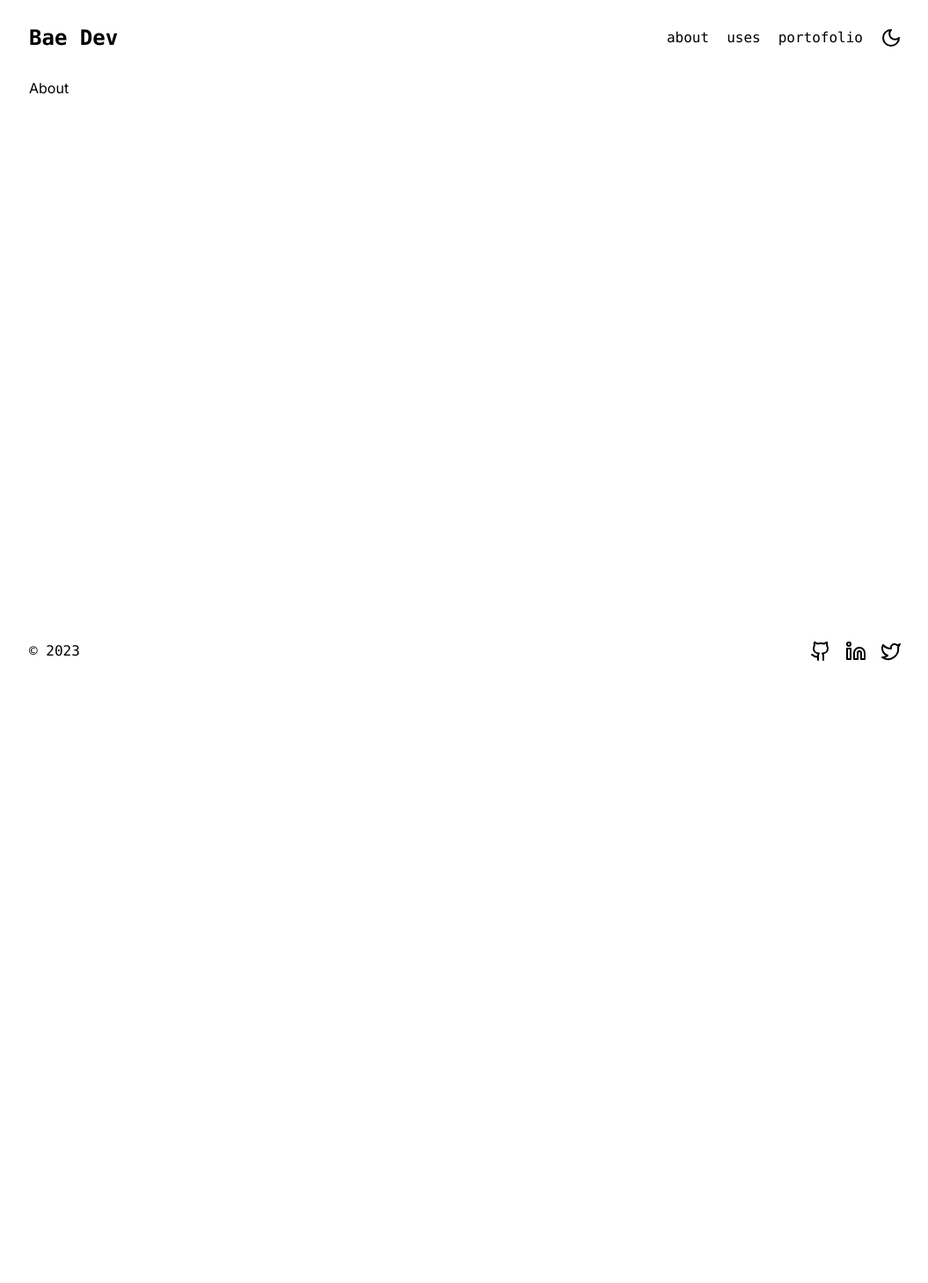
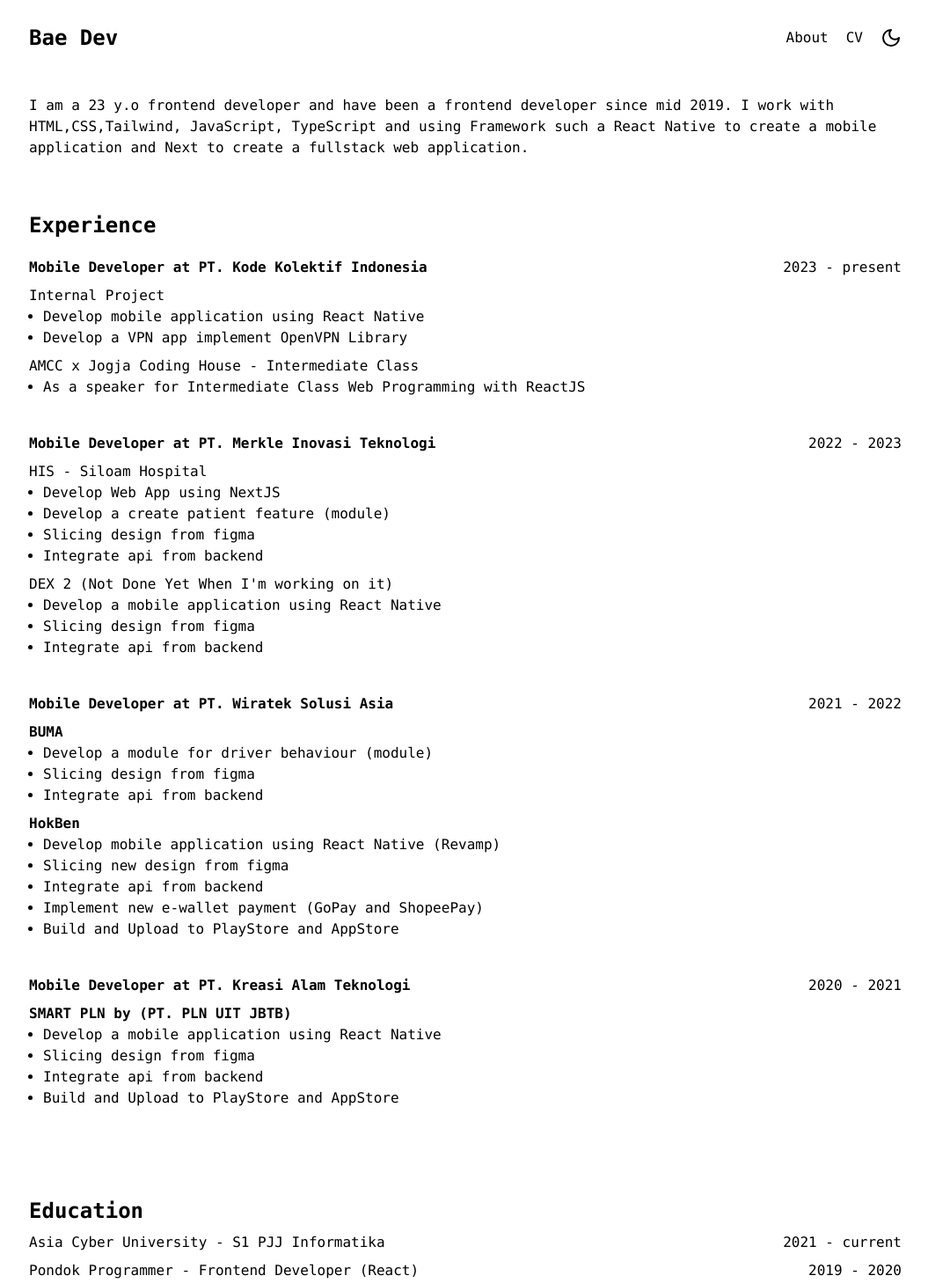
Before and after one commit to albae69/albae69.github.io, a Next.js app: page /about in a window 1280 px wide. Shown: the part 92-1550 px from the top of the page at 88% size, without its empty margins (111-1166 px from the left). Before the commit the page ends 876 px from the top, so only its background shows below. Built offline with nearby package versions, Linux system fonts and the light colour scheme.

Commit message:
added: about content, etc

```diff
--- a/app/(root)/about/page.tsx
+++ b/app/(root)/about/page.tsx
@@ -1,3 +1,50 @@
+import Link from 'next/link'
+import data from '@/data/data.json'
+import { ExperienceItem } from '@/components/ExperienceItem'
+
 export default function About() {
-  return <main className='min-h-[80vh]'>About</main>
+  let currentYear = new Date().getFullYear()
+  let birthYear = currentYear - 2000
+
+  return (
+    <main className='mb-[100px] font-mono'>
+      <section className='py-5'>
+        <p className='text-base'>
+          I am a {birthYear} y.o frontend developer and have been a frontend
+          developer since mid 2019. I work with HTML,CSS,Tailwind, JavaScript,
+          TypeScript and using Framework such a React Native to create a mobile
+          application and Next to create a fullstack web application.
+        </p>
+      </section>
+      <section className='py-10'>
+        <h2 className='text-2xl font-bold'>Experience</h2>
+        {data.experience.map((item, idx) => (
+          <ExperienceItem key={idx} {...item} />
+        ))}
+      </section>
+      <section className='py-10'>
+        <h2 className='text-2xl font-bold mb-2'>Education</h2>
+        <ul>
+          <Link
+            href='https://unsia.ac.id/'
+            target='_blank'
+            aria-label='link to asia cyber university'>
+            <li className='hover:underline flex justify-between inline mb-2'>
+              <p>Asia Cyber University - S1 PJJ Informatika</p>
+              <p>2021 - current</p>
+            </li>
+          </Link>
+          <Link
+            href='https://pondokprogrammer.com'
+            target='_blank'
+            aria-label='link to pondok programmer'>
+            <li className='hover:underline flex justify-between'>
+              <p>Pondok Programmer - Frontend Developer (React)</p>
+              <p>2019 - 2020</p>
+            </li>
+          </Link>
+        </ul>
+      </section>
+    </main>
+  )
 }
--- a/app/(root)/portofolio/page.tsx
+++ /dev/null
@@ -1,3 +0,0 @@
-export default function Portofolio() {
-  return <section className='min-h-[80vh]'>Portofolio</section>
-}
--- /dev/null
+++ b/components/ExperienceItem.tsx
@@ -0,0 +1,62 @@
+import Link from 'next/link'
+
+type ExperienceItemsProps = {
+  where: string
+  as: string
+  project: ProjectProps[]
+  from: string
+  to: string
+}
+
+type ProjectProps = {
+  link: string
+  project_name: string
+  what: string[]
+}
+
+function Project({ link, project_name, what }: ProjectProps) {
+  return (
+    <div className='mb-2'>
+      {link != '' ? (
+        <Link
+          href={link}
+          target='_blank'
+          aria-label='link to smart pln google play store'>
+          <strong className='hover:underline'>{project_name}</strong>
+        </Link>
+      ) : (
+        <p className='hover:underline cursor-pointer'>{project_name}</p>
+      )}
+      <ul className='list-disc px-4'>
+        {what.map((w, idx) => (
+          <li key={idx}>{w}</li>
+        ))}
+      </ul>
+    </div>
+  )
+}
+
+export function ExperienceItem({
+  where,
+  as,
+  project,
+  from = '2019',
+  to = '2019',
+}: ExperienceItemsProps) {
+  return (
+    <div className='py-3'>
+      <p className='text-base py-2 flex items-center justify-between'>
+        <strong>
+          {as} at {where}
+        </strong>
+
+        <p>
+          {from} - {to}
+        </p>
+      </p>
+      {project.map((item, idx) => (
+        <Project key={idx} {...item} />
+      ))}
+    </div>
+  )
+}
--- a/components/Header.tsx
+++ b/components/Header.tsx
@@ -22,19 +22,14 @@ export default function Header() {
           href='/about'
           className='hover:underline'
           aria-label='link to about page'>
-          <li>about</li>
+          <li>About</li>
         </Link>
         <Link
-          href='/uses'
+          href='https://drive.google.com/file/d/1udiEPdlktEMPVibT4n0JwvibnmLCgT4D/view?usp=sharing'
+          target='_blank'
           className='hover:underline'
           aria-label='link to uses page'>
-          <li>uses</li>
-        </Link>
-        <Link
-          href='/portofolio'
-          className='hover:underline'
-          aria-label='link to portofolio page'>
-          <li>portofolio</li>
+          <li>CV</li>
         </Link>
         <div
           className='cursor-pointer'
--- a/components/UnderConstruction.tsx
+++ b/components/UnderConstruction.tsx
@@ -8,7 +8,7 @@ const UnderConstruction = () => {
 
   if (show) {
     return (
-      <div className='border p-4 mt-4 rounded-lg bg-yellow-400 flex items-center justify-between'>
+      <div className='border p-4 mt-4 rounded-lg bg-yellow-400 flex items-center justify-between font-mono'>
         <div className='flex gap-2'>
           <AlertTriangle />
           Site is still under reconstruction (September 2023)
--- /dev/null
+++ b/data/data.json
@@ -0,0 +1,100 @@
+{
+  "experience": [
+    {
+      "where": "PT. Kode Kolektif Indonesia",
+      "as": "Mobile Developer",
+      "from": "2023",
+      "to": "present",
+      "project": [
+        {
+          "link": "",
+          "project_name": "Internal Project",
+          "what": [
+            "Develop mobile application using React Native",
+            "Develop a VPN app implement OpenVPN Library"
+          ]
+        },
+        {
+          "link": "",
+          "project_name": "AMCC x Jogja Coding House - Intermediate Class",
+          "what": [
+            "As a speaker for Intermediate Class Web Programming with ReactJS"
+          ]
+        }
+      ]
+    },
+    {
+      "where": "PT. Merkle Inovasi Teknologi",
+      "as": "Mobile Developer",
+      "from": "2022",
+      "to": "2023",
+      "project": [
+        {
+          "link": "",
+          "project_name": "HIS - Siloam Hospital",
+          "what": [
+            "Develop Web App using NextJS",
+            "Develop a create patient feature (module)",
+            "Slicing design from figma",
+            "Integrate api from backend"
+          ]
+        },
+        {
+          "link": "",
+          "project_name": "DEX 2 (Not Done Yet When I'm working on it)",
+          "what": [
+            "Develop a mobile application using React Native",
+            "Slicing design from figma",
+            "Integrate api from backend"
+          ]
+        }
+      ]
+    },
+    {
+      "where": "PT. Wiratek Solusi Asia",
+      "as": "Mobile Developer",
+      "from": "2021",
+      "to": "2022",
+      "project": [
+        {
+          "link": "https://play.google.com/store/apps/details?id=com.bukitmakmur.op&hl=id&gl=US",
+          "project_name": "BUMA",
+          "what": [
+            "Develop a module for driver behaviour (module)",
+            "Slicing design from figma",
+            "Integrate api from backend"
+          ]
+        },
+        {
+          "link": "https://play.google.com/store/apps/details?id=id.co.hokben.revamp&hl=id&gl=US",
+          "project_name": "HokBen",
+          "what": [
+            "Develop mobile application using React Native (Revamp)",
+            "Slicing new design from figma",
+            "Integrate api from backend",
+            "Implement new e-wallet payment (GoPay and ShopeePay)",
+            "Build and Upload to PlayStore and AppStore"
+          ]
+        }
+      ]
+    },
+    {
+      "where": "PT. Kreasi Alam Teknologi",
+      "as": "Mobile Developer",
+      "from": "2020",
+      "to": "2021",
+      "project": [
+        {
+          "link": "https://play.google.com/store/apps/details?id=com.smartm&hl=id&gl=US",
+          "project_name": "SMART PLN by (PT. PLN UIT JBTB)",
+          "what": [
+            "Develop a mobile application using React Native",
+            "Slicing design from figma",
+            "Integrate api from backend",
+            "Build and Upload to PlayStore and AppStore"
+          ]
+        }
+      ]
+    }
+  ]
+}
```
